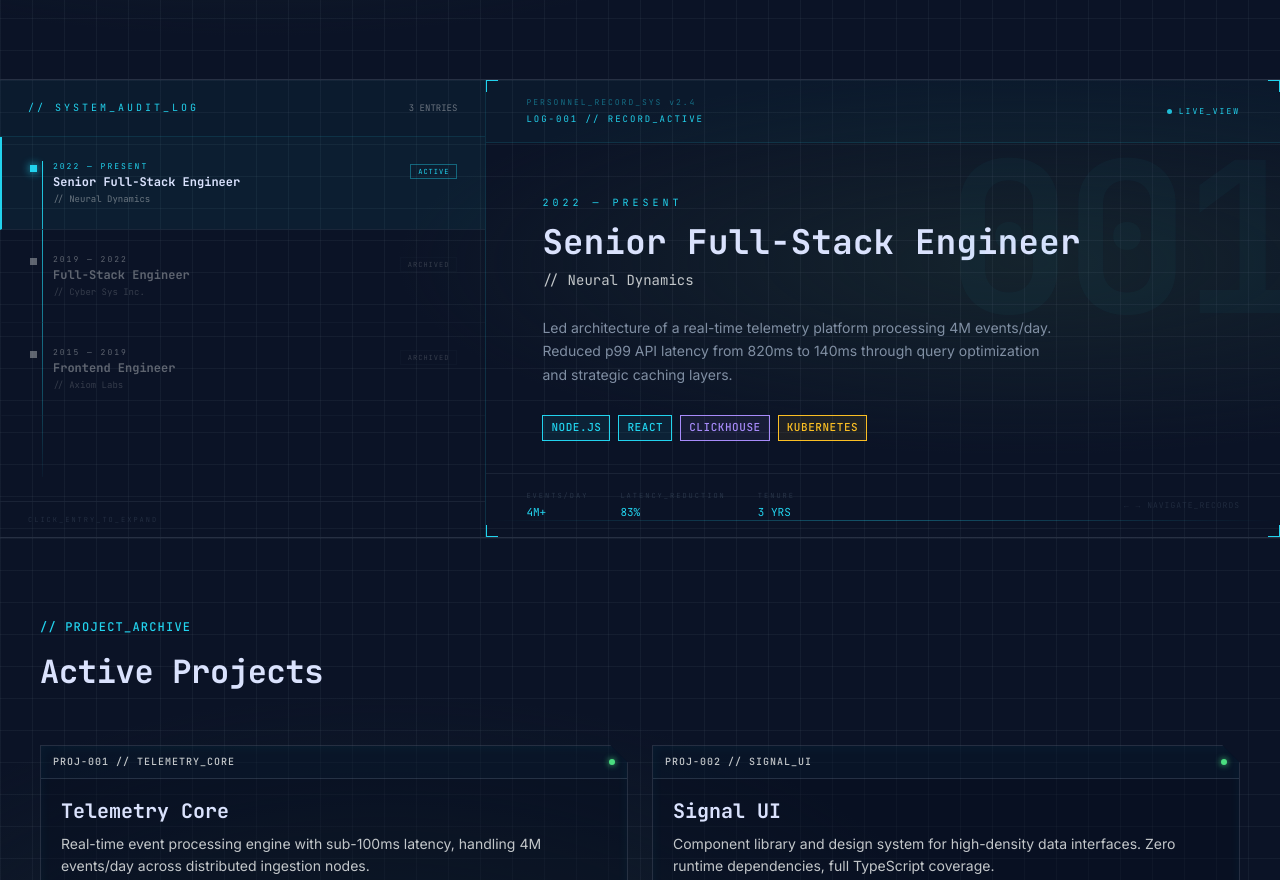
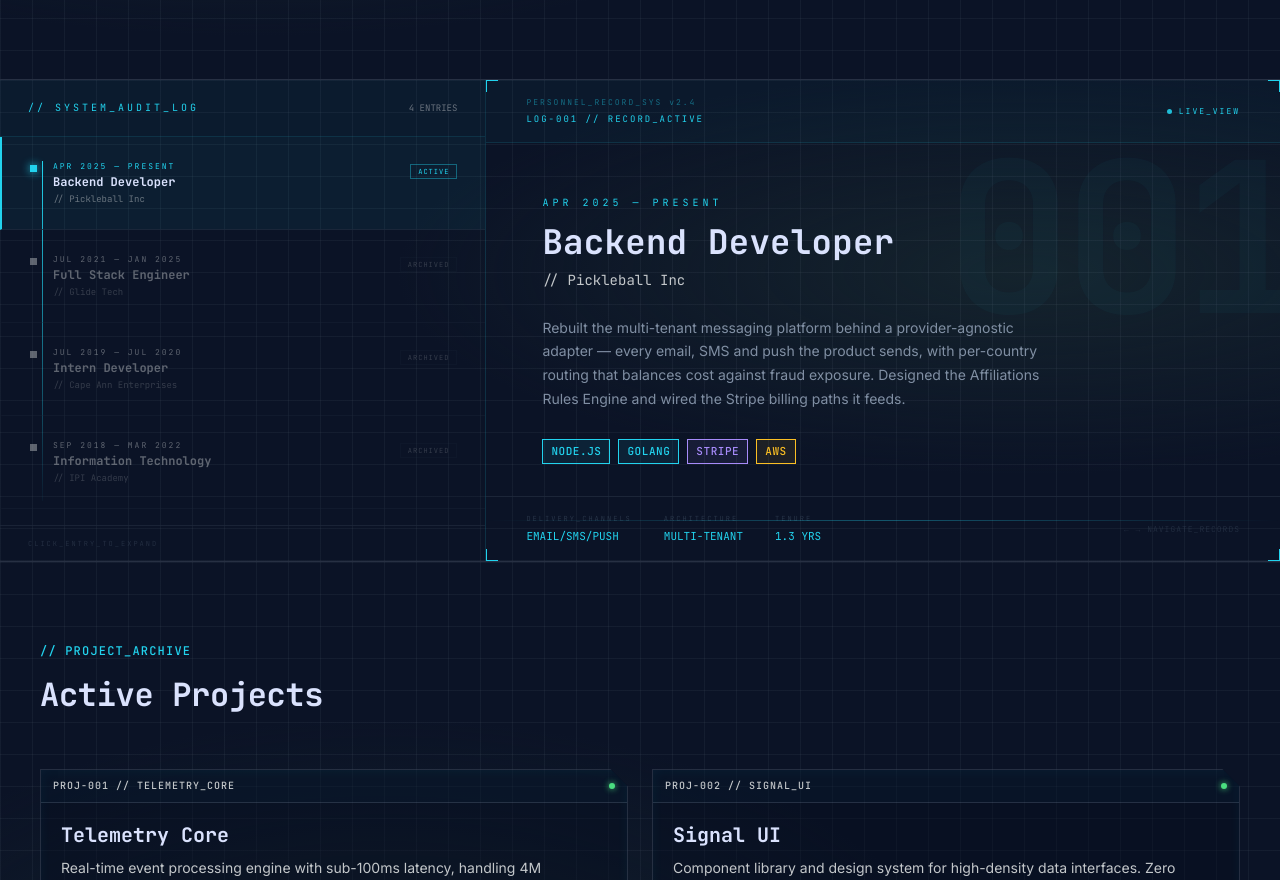
Before and after one commit to AmmarBerkovic/portfolio-lab, a React (Vite) app: page / in a window 1280 px wide. Shown: the part 1372-2252 px from the top of the page. Built offline with nearby package versions, Linux system fonts and the light colour scheme.

Commit message:
content: replace placeholder roles with real CV history
Four records from CV.pdf — Pickleball Inc, Glide Tech, Cape Ann
Enterprises, IPI Academy. Every metric value traces to a CV statement
or to arithmetic on the role dates.

```diff
--- a/src/data/content.ts
+++ b/src/data/content.ts
@@ -121,60 +121,79 @@ export const domains: Domain[] = [
 
 export const roles: Role[] = [
   {
-    dateRange: '2022 — PRESENT',
-    title: 'Senior Full-Stack Engineer',
-    company: 'Neural Dynamics',
+    dateRange: 'APR 2025 — PRESENT',
+    title: 'Backend Developer',
+    company: 'Pickleball Inc',
     description:
-      'Led architecture of a real-time telemetry platform processing 4M events/day. Reduced p99 API latency from 820ms to 140ms through query optimization and strategic caching layers.',
+      'Rebuilt the multi-tenant messaging platform behind a provider-agnostic adapter — every email, SMS and push the product sends, with per-country routing that balances cost against fraud exposure. Designed the Affiliations Rules Engine and wired the Stripe billing paths it feeds.',
     status: 'ACTIVE',
     chips: [
-      { label: 'Node.js',    color: 'cyan' },
-      { label: 'React',      color: 'cyan' },
-      { label: 'ClickHouse', color: 'violet' },
-      { label: 'Kubernetes', color: 'amber' },
+      { label: 'Node.js', color: 'cyan' },
+      { label: 'Golang',  color: 'cyan' },
+      { label: 'Stripe',  color: 'violet' },
+      { label: 'AWS',     color: 'amber' },
     ],
     metrics: [
-      { label: 'EVENTS/DAY',        value: '4M+' },
-      { label: 'LATENCY_REDUCTION', value: '83%' },
-      { label: 'TENURE',            value: '3 YRS' },
+      { label: 'DELIVERY_CHANNELS', value: 'EMAIL/SMS/PUSH' },
+      { label: 'ARCHITECTURE',      value: 'MULTI-TENANT' },
+      { label: 'TENURE',            value: '1.3 YRS' },
     ],
   },
   {
-    dateRange: '2019 — 2022',
-    title: 'Full-Stack Engineer',
-    company: 'Cyber Sys Inc.',
+    dateRange: 'JUL 2021 — JAN 2025',
+    title: 'Full Stack Engineer',
+    company: 'Glide Tech',
     description:
-      'Built and maintained a multi-tenant SaaS platform serving 300+ enterprise clients. Owned the migration from a monolithic Rails app to a Node.js microservices architecture.',
+      'Architected enterprise content models in CMS platforms for the London Stock Exchange, Daily Mail and Poker.org. Resolved Core Web Vitals bottlenecks across multi-tier applications and orchestrated AWS monitoring, audit trails and caching layers to hold performance at peak load.',
     status: 'ARCHIVED',
     chips: [
-      { label: 'Node.js',    color: 'cyan' },
-      { label: 'PostgreSQL', color: 'cyan' },
-      { label: 'React',      color: 'cyan' },
-      { label: 'AWS',        color: 'amber' },
+      { label: 'Next.js', color: 'cyan' },
+      { label: 'Angular', color: 'cyan' },
+      { label: 'AWS',     color: 'amber' },
+      { label: 'Grafana', color: 'violet' },
     ],
     metrics: [
-      { label: 'ENTERPRISE_CLIENTS', value: '300+' },
-      { label: 'ARCH_MIGRATION',     value: '100%' },
-      { label: 'TENURE',             value: '3 YRS' },
+      { label: 'ENTERPRISE_CLIENTS', value: 'LSE / DAILY MAIL' },
+      { label: 'AVAILABILITY',       value: '99.9%' },
+      { label: 'TENURE',             value: '3.5 YRS' },
     ],
   },
   {
-    dateRange: '2015 — 2019',
-    title: 'Frontend Engineer',
-    company: 'Axiom Labs',
+    dateRange: 'JUL 2019 — JUL 2020',
+    title: 'Intern Developer',
+    company: 'Cape Ann Enterprises',
     description:
-      'Developed data visualization dashboards for financial analytics. Implemented a custom WebGL charting library reducing render time for 100k-point datasets from 3s to 180ms.',
+      'Built the technical logic for a performance-management application on the MEAN stack — MongoDB, Express, Angular and Node.js unified behind a single data-driven layer. Contributed through rapid sprint cycles from initial design through to deployment.',
     status: 'ARCHIVED',
     chips: [
-      { label: 'JavaScript', color: 'amber' },
-      { label: 'D3.js',      color: 'violet' },
-      { label: 'WebGL',      color: 'violet' },
-      { label: 'Python',     color: 'amber' },
+      { label: 'MongoDB', color: 'amber' },
+      { label: 'Express', color: 'violet' },
+      { label: 'Angular', color: 'cyan' },
+      { label: 'Node.js', color: 'cyan' },
     ],
     metrics: [
-      { label: 'RENDER_TIME_DELTA', value: '−94%' },
-      { label: 'DATASET_SIZE',      value: '100K PTS' },
-      { label: 'TENURE',            value: '4 YRS' },
+      { label: 'STACK',       value: 'MEAN' },
+      { label: 'METHODOLOGY', value: 'AGILE' },
+      { label: 'TENURE',      value: '1 YR' },
+    ],
+  },
+  {
+    dateRange: 'SEP 2018 — MAR 2022',
+    title: 'Information Technology',
+    company: 'IPI Academy',
+    description:
+      'Studied the core pillars of object-oriented design, the practical implementation of fundamental data structures, and low-level operating system architecture — process management, memory allocation, and the hardware/software interface.',
+    status: 'ARCHIVED',
+    chips: [
+      { label: 'OOP',               color: 'cyan' },
+      { label: 'Data Structures',   color: 'cyan' },
+      { label: 'Operating Systems', color: 'amber' },
+      { label: 'Algorithms',        color: 'violet' },
+    ],
+    metrics: [
+      { label: 'FOCUS',      value: 'SYSTEMS ARCH' },
+      { label: 'DISCIPLINE', value: 'CS FUNDAMENTALS' },
+      { label: 'DURATION',   value: '3.5 YRS' },
     ],
   },
 ]
```
